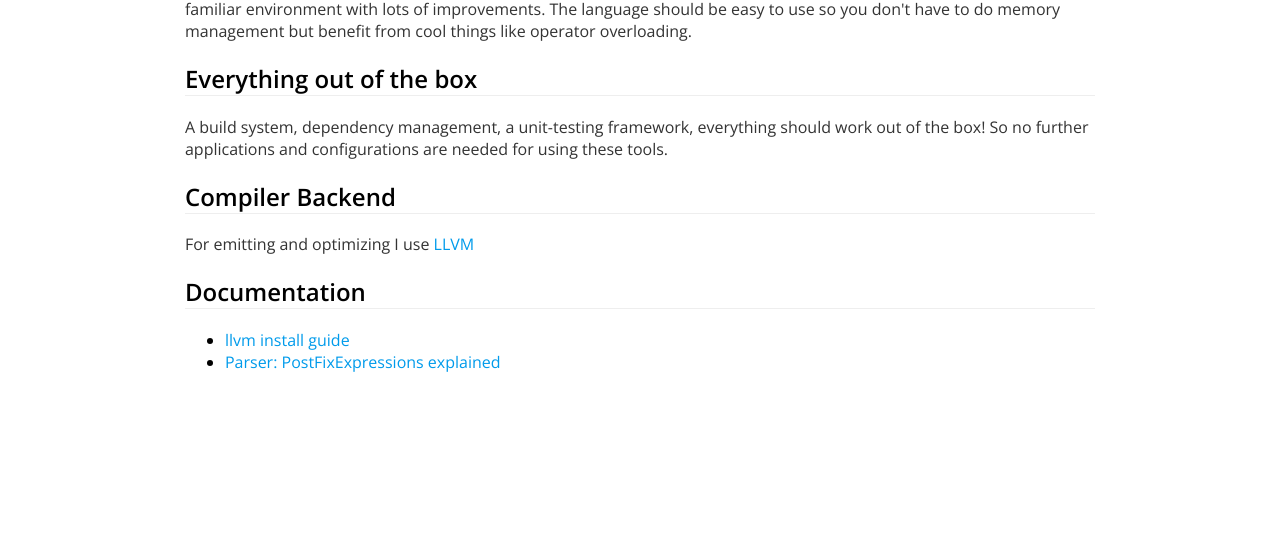
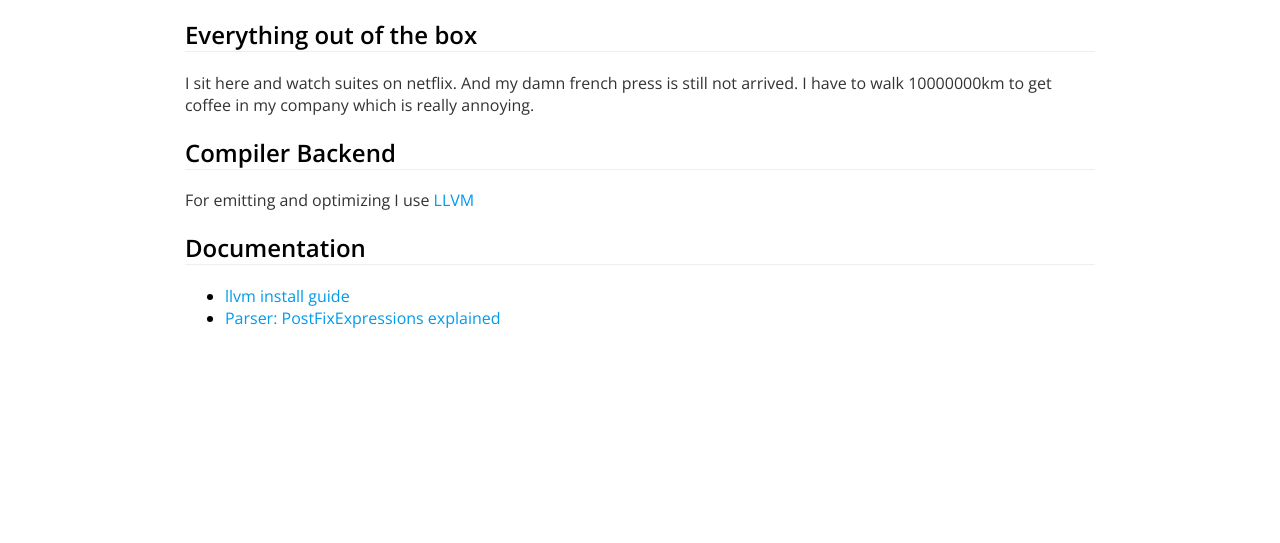
Before and after one commit to jbrunhuber/runway-compiler, a plain HTML site: page index.html in a window 1280 px wide. Shown: the part 312-855 px from the top of the page. After the commit the page ends 811 px from the top, so only its background shows below. Drawn offline with nearby package versions, Linux system fonts and the light colour scheme.

Commit message:
Update index.html

```diff
--- a/index.html
+++ b/index.html
@@ -22,9 +22,9 @@
     <main>
       <p>I want to introduce you to the basic concepts of the runway language. The compiler is in a really <small>(really)</small> early state of development so there may come some changes :)</p>
       <h2>Goals</h2>
-      <p>Runway is going to be a modern and easy to use programming language with oop design. With a C-like syntax I provide a familiar environment with lots of improvements. The language should be easy to use so you don't have to do memory management but benefit from cool things like operator overloading.</p>
+      <p>No one will ever read this so I can write any shit I want.</p>
       <h2>Everything out of the box</h2>
-      <p>A build system, dependency management, a unit-testing framework, everything should work out of the box! So no further applications and configurations are needed for using these tools. </p>
+      <p>I sit here and watch suites on netflix. And my damn french press is still not arrived. I have to walk 10000000km to get coffee in my company which is really annoying. </p>
       <h2>Compiler Backend</h2>
       <p>For emitting and optimizing I use <a href="http://llvm.org/docs/">LLVM</a></p>
       <h2>Documentation</h2>
```
